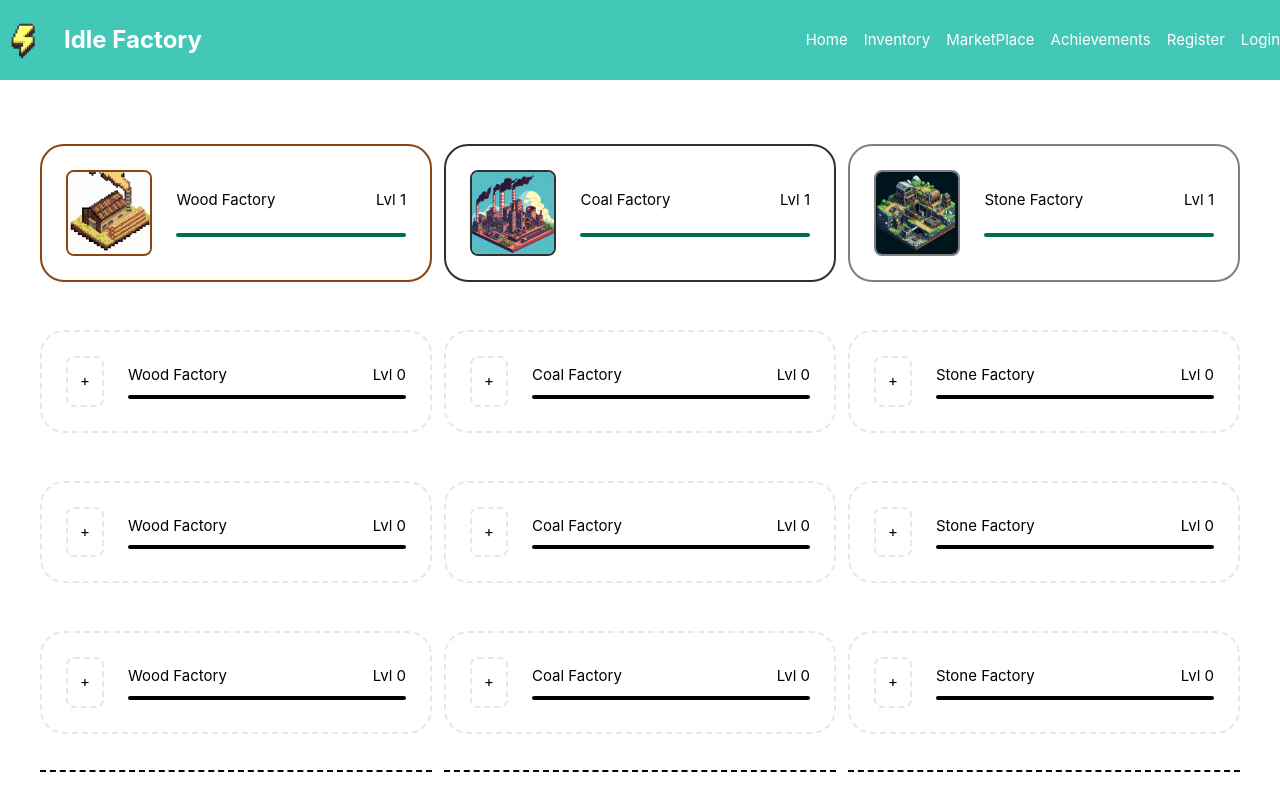
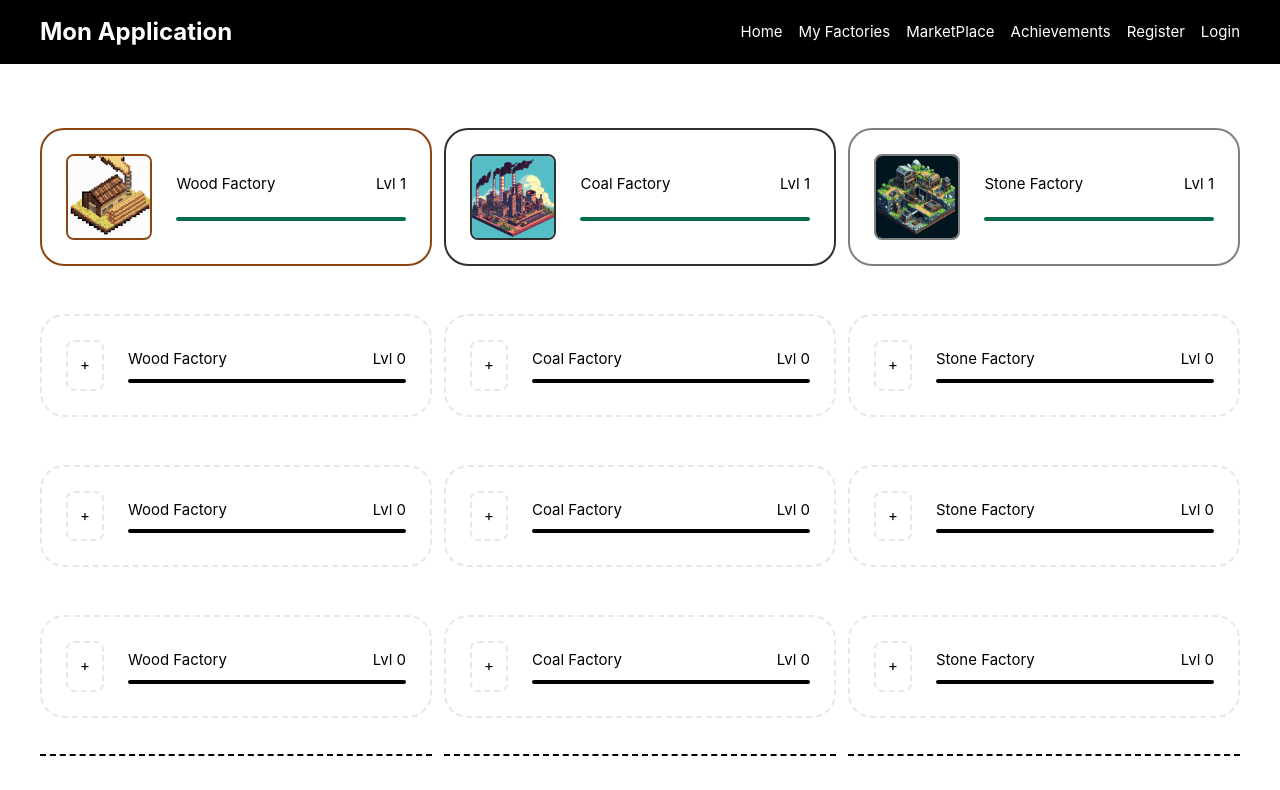
Before and after one commit to IlanHopti/Idle_Game, a Vue app in the folder client/: page / in a window 1280 px wide. Shown: the top 790 px of the page. Built offline with nearby package versions, Linux system fonts and the light colour scheme; no server answers.

Commit message:
fix old navbar

```diff
--- a/client/src/App.vue
+++ b/client/src/App.vue
@@ -1,15 +1,23 @@
 <template>
-  <!-- <header class="bg-black py-4">
+  <header class="bg-black py-4">
     <div class="container mx-auto">
       <nav class="flex items-center justify-between">
         <div class="text-white text-2xl font-bold">Mon Application</div>
         <div class="space-x-4">
           <router-link to="/" class="text-white hover:text-blue-200">Home</router-link>
-                    <router-link to="/factories" class="text-white hover:text-blue-200">My Factories</router-link>
-                    <router-link to="/marketplace" class="text-white hover:text-blue-200">MarketPlace</router-link>
-                    <router-link to="/achievements" class="text-white hover:text-blue-200">Achievements</router-link>
+          <router-link to="/factories" class="text-white hover:text-blue-200"
+            >My Factories</router-link
+          >
+          <router-link to="/marketplace" class="text-white hover:text-blue-200"
+            >MarketPlace</router-link
+          >
+          <router-link to="/achievements" class="text-white hover:text-blue-200"
+            >Achievements</router-link
+          >
           <template v-if="!isLogged">
-                        <router-link to="/register" class="text-white hover:text-blue-200">Register</router-link>
+            <router-link to="/register" class="text-white hover:text-blue-200"
+              >Register</router-link
+            >
             <router-link to="/login" class="text-white hover:text-blue-200">Login</router-link>
           </template>
           <template v-else>
@@ -18,15 +26,13 @@
         </div>
       </nav>
     </div>
-    </header> -->
-  <Navbar />
+  </header>
   <router-view />
 </template>
 
 <script setup lang="ts">
 import { useUserStore } from '@/stores/user'
 import { ref, onMounted, onErrorCaptured, watch } from 'vue'
-import Navbar from '@/components/navbar.vue'
 
 const userConnected = useUserStore()
 const isLogged = ref(userConnected.isLogged)
```
Lines whose indentation alone changed are shown as unchanged.
